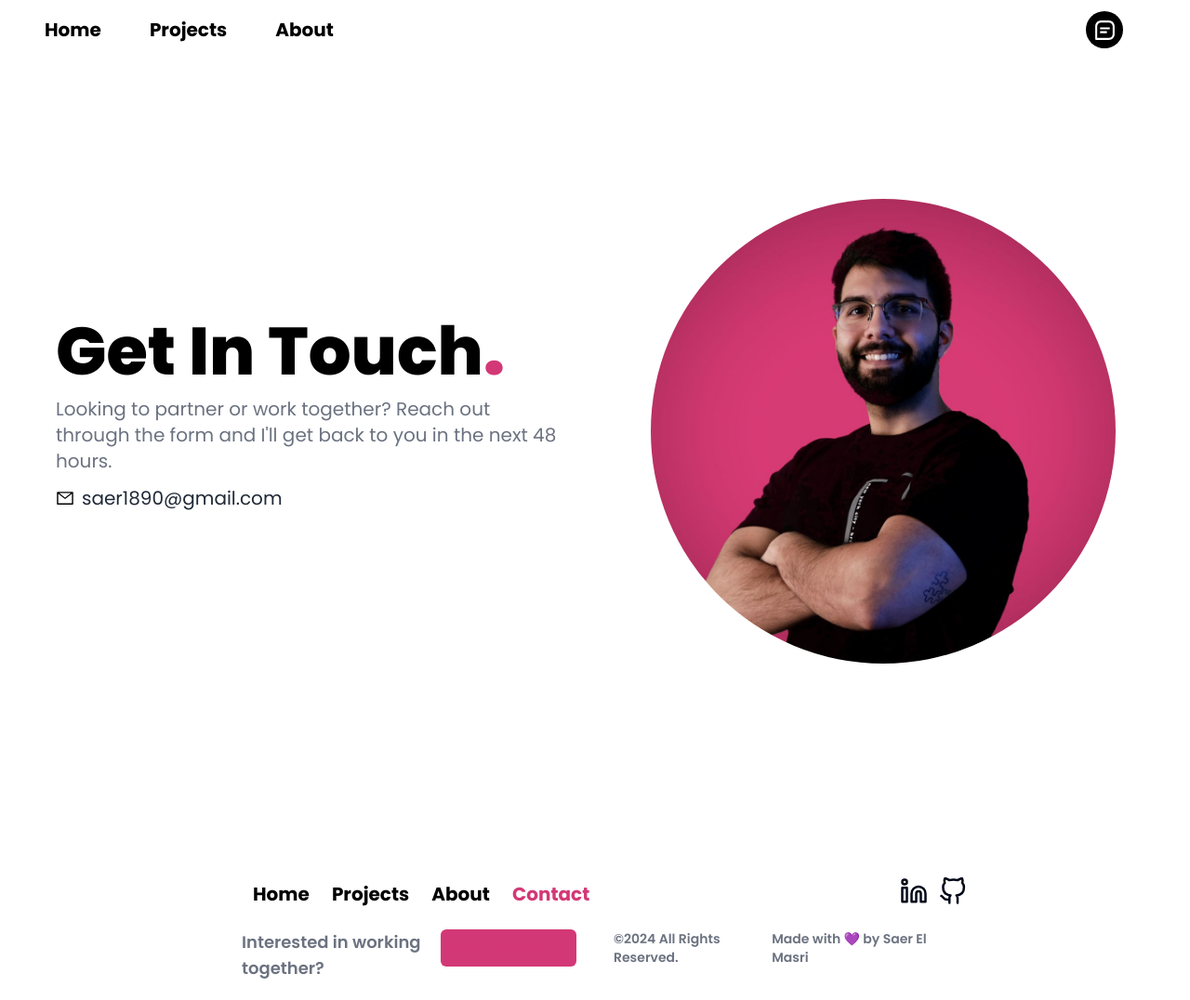
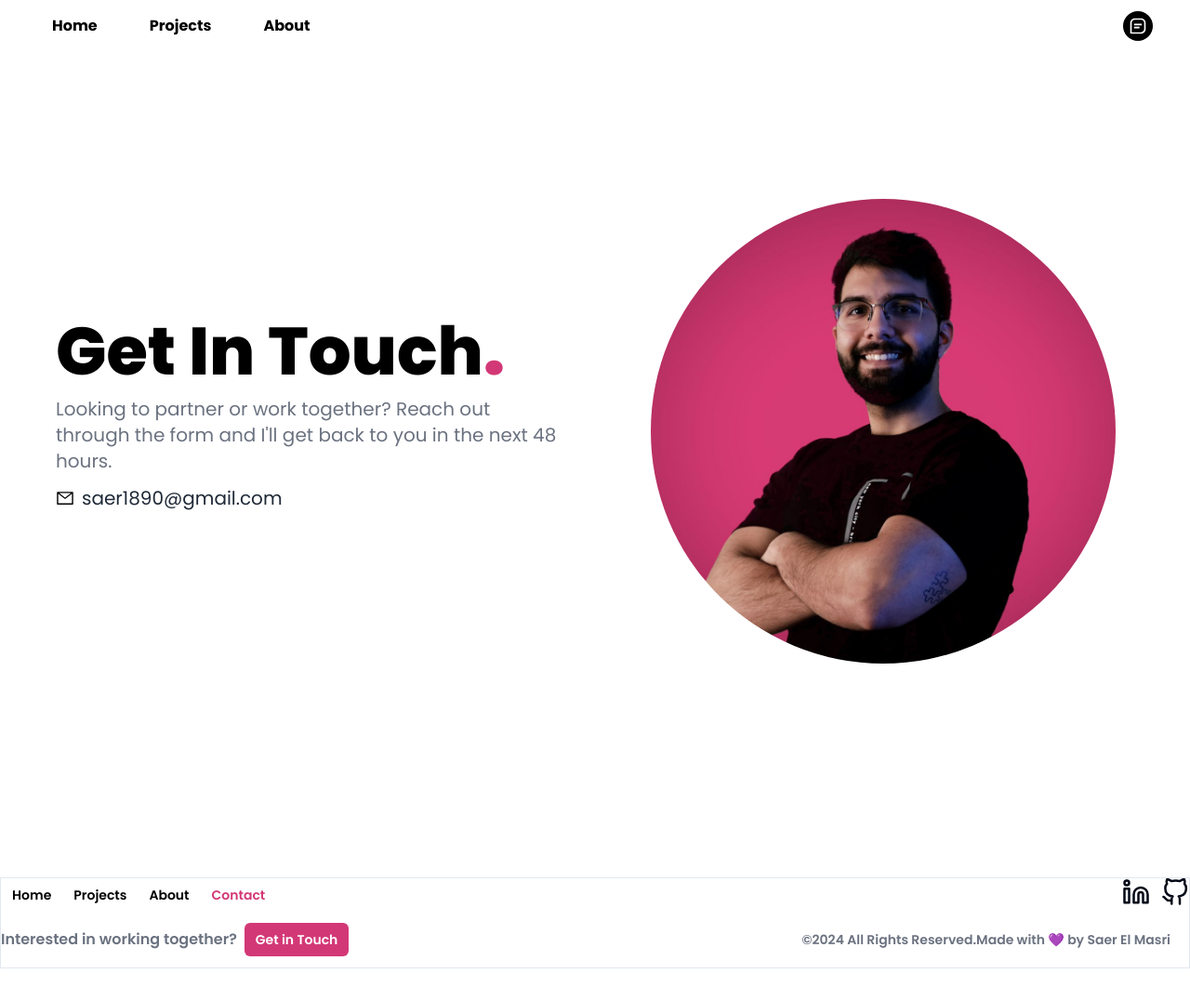
Before and after one commit to saerelmasri/portfolio-website, a Next.js app: page /contact in a window 1280 px wide. Shown: the whole page at 93% size. After the commit the page ends 1042 px from the top, so only its background shows below. Built offline with nearby package versions, Linux system fonts and the light colour scheme.

Commit message:
Font-size improvements

```diff
--- a/components/Button.tsx
+++ b/components/Button.tsx
@@ -16,8 +16,6 @@ type ButtonProp = {
 function ButtonCustom({ title, path, variant, size, sx }: ButtonProp) {
   const pathname = usePathname();
   const isActive = path === pathname;
-
-  const baseClasses = "text-xl font-bold hover:text-primary";
   const variantClasses = variant === "default" ? "hover:text-white" : "";
   const activeClasses = isActive ? "text-primary" : "text-black";
   const customClasses = sx ? sx : "";
@@ -26,7 +24,7 @@ function ButtonCustom({ title, path, variant, size, sx }: ButtonProp) {
     <Button
       variant={variant}
       size={size ? size : "default"}
-      className={`${baseClasses} ${variantClasses} ${activeClasses} ${customClasses}`}
+      className={`hover:text-primary ${variantClasses} ${activeClasses} ${customClasses}`}
     >
       <Link href={path ? path : ""}>{title}</Link>
     </Button>
--- a/components/Experience/Experience.tsx
+++ b/components/Experience/Experience.tsx
@@ -16,11 +16,11 @@ function Experience({
   return (
     <div className="flex flex-col md:flex-row">
       <div className="w-full md:w-3/4 p-4">
-        <h4 className="text-2xl font-bold text-black">{position} <strong className="text-primary">@{company}</strong></h4>
+        <h4 className="text-xl font-bold text-black">{position} <strong className="text-primary">@{company}</strong></h4>
         <p className="text-sm text-gray-600">{duration}</p>
-        <ul className="list-disc list-outside mt-2 space-y-3">
+        <ul className="list-disc list-outside mt-3 space-y-1">
           {responsibilities.map((item, index) => (
-            <li key={index} className="text-gray-800 text-xl">
+            <li key={index} className="text-gray-800 text-lg">
               {item}
             </li>
           ))}
--- a/components/Experience/Resume.tsx
+++ b/components/Experience/Resume.tsx
@@ -37,11 +37,11 @@ function Resume() {
   const [selectedCompany, setSelectedCompany] = useState<Company>(companies[0]);
   return (
     <div className="flex flex-col md:flex-row">
-      <div className="w-full md:w-1/4 p-4">
+      <div className="w-full md:w-1/4">
         {companies.map((company) => (
           <button
             key={company.name}
-            className={`text-2xl block w-full text-left p-2 ${
+            className={`text-xl block w-full text-left p-2 ${
               selectedCompany.name === company.name
                 ? "text-primary font-bold"
                 : "text-gray-600"
@@ -52,7 +52,7 @@ function Resume() {
           </button>
         ))}
       </div>
-      <div className="w-full md:w-3/4 p-4">
+      <div className="w-full md:w-3/4">
         <Experience
           company={selectedCompany.name}
           position={selectedCompany.position}
--- a/components/Footer.tsx
+++ b/components/Footer.tsx
@@ -6,22 +6,24 @@ function Footer() {
   const date = new Date();
   const year = date.getFullYear();
   return (
-    <footer className="px-5 xl:px-60 lg:px-40 md:px-20 mt-10 md:mt-20">
+    <footer className="border mt-10 md:mt-20">
       <div className="flex justify-between flex-wrap md:flex-no-wrap">
-        <div className="flex justify-between md:justify-start flex-col items-start md:flex-row md:pl-5 mb-5 md:mb-0">
-          <ButtonCustom title="Home" variant="link" size="sm" path="/" />
+        <div className="flex justify-between md:justify-start flex-col items-start md:flex-row">
+          <ButtonCustom title="Home" variant="link" size="sm" path="/" sx={"font-semibold"}/>
           <ButtonCustom
             title="Projects"
             variant="link"
             size="sm"
             path="/projects"
+            sx={"font-semibold"}
           />
-          <ButtonCustom title="About" variant="link" size="sm" path="/about" />
+          <ButtonCustom title="About" variant="link" size="sm" path="/about" sx={"font-semibold"}/>
           <ButtonCustom
             title="Contact"
             variant="link"
             size="sm"
             path="/contact"
+            sx={"font-semibold"}
           />
         </div>
         <div className="flex space-x-3 p-5 md:p-0">
@@ -42,16 +44,17 @@ function Footer() {
         </div>
       </div>
       <div className="flex flex-col md:flex-row md:justify-between">
-        <div className="flex flex-col md:flex-row md:w-1/2 p-5">
-          <h4 className="text-lg font-semibold text-gray-500">
+        <div className="flex flex-col md:flex-row md:w-1/2 items-center space-x-2">
+          <h4 className="text-base font-semibold text-gray-500">
             Interested in working together?
           </h4>
           <ButtonCustom
-            title="Get in Touch"
-            path="/contact"
-            variant={"default"}
-            sx={"mt-3 md:mt-0 md:ml-5 text-sm md:text-lg"}
-          />
+              title="Get in Touch"
+              path="/contact"
+              variant={"default"}
+              size={"sm"}
+              sx={"text-white text-sm font-semibold"}
+            />
         </div>
         <div className="flex flex-col md:flex-row md:w-1/2 p-5 md:justify-end">
           <h4 className="text-sm font-semibold text-gray-500">
--- a/components/NavBar.tsx
+++ b/components/NavBar.tsx
@@ -13,16 +13,16 @@ function NavBar() {
   };
 
   return (
-    <nav className="top-0 bg-white fixed w-full h-14 flex justify-between items-center p-8 z-10">
-      <div className="hidden lg:flex space-x-5">
-        <ButtonCustom title="Home" path="/" variant={"link"} />
-        <ButtonCustom title="Projects" path="/projects" variant={"link"} />
-        <ButtonCustom title="About" path="/about" variant={"link"} />
+    <nav className="top-0 bg-white fixed w-full h-14 flex justify-between items-center  z-10">
+      <div className="hidden lg:flex space-x-6 pl-10">
+        <ButtonCustom title="Home" path="/" variant={"link"} sx={"text-base font-bold"} />
+        <ButtonCustom title="Projects" path="/projects" variant={"link"} sx={"text-base font-bold"}/>
+        <ButtonCustom title="About" path="/about" variant={"link"} sx={"text-base font-bold"}/>
       </div>
       <div className="flex items-center ml-auto">
         <Link href="/contact">
-          <button className="flex items-center justify-center w-10 h-10 rounded-full bg-black text-white hover:opacity-75 m-10 hidden lg:flex">
-            <BiMessageSquareDetail size={25} />
+          <button className="items-center justify-center w-8 h-8 rounded-full bg-black text-white hover:opacity-75 m-10 hidden lg:flex">
+            <BiMessageSquareDetail size={20} />
           </button>
         </Link>
         <button onClick={toggleMenu} className="lg:hidden ml-4">
--- a/components/ProjectCard.tsx
+++ b/components/ProjectCard.tsx
@@ -24,17 +24,17 @@ function ProjectCard({
   return (
     <div className={`space-y-3 ${sxCard}`}>
       <div
-        className={`w-full h-[350px] mb-10 rounded-3xl bg-cover bg-center bg-projects flex justify-center items-center`}
+        className={`w-full h-[300px] mb-10 rounded-3xl bg-cover bg-center bg-projects flex justify-center items-center`}
       >
         <div
-          className="w-[90%] h-[300px] rounded bg-cover bg-center"
+          className="w-[90%] h-[250px] rounded bg-cover bg-center"
           style={{ backgroundImage: `url(${backgroundProject})` }}
         />
       </div>
       {path ? (
         isInternalLink ? (
           <Link href={path} passHref>
-            <h4 className="text-2xl font-bold hover:underline hover:cursor-pointer">
+            <h4 className="text-lg font-bold hover:underline hover:cursor-pointer">
               {title}
             </h4>
           </Link>
@@ -43,27 +43,27 @@ function ProjectCard({
             href={path}
             target="_blank"
             rel="noopener noreferrer"
-            className="text-2xl font-bold hover:underline hover:cursor-pointer"
+            className="text-lg font-bold hover:underline hover:cursor-pointer"
           >
             {title}
           </a>
         )
       ) : (
-        <h4 className="text-2xl font-bold">{title}</h4>
+        <h4 className="text-lg font-bold">{title}</h4>
       )}
       <div className=" w-full">
         <div className="flex flex-wrap gap-3">
           {skills.map((skill, index) => (
             <Badge
               key={index}
-              className="h-[40px] flex justify-center items-center rounded-xl text-center text-sm hover:bg-primary"
+              className="p-1.5 flex justify-center items-center rounded-lg text-center text-xs hover:bg-primary"
             >
               {skill}
             </Badge>
           ))}
         </div>
       </div>
-      <h4 className="text-lg font-semibold text-gray-500">{description}</h4>
+      <h4 className="text-base font-semibold text-gray-500">{description}</h4>
     </div>
   );
 }
--- a/components/Skills.tsx
+++ b/components/Skills.tsx
@@ -8,10 +8,10 @@ type SkillsProp = {
 
 function Skills({ title, skillsCollection }: SkillsProp) {
   return (
-    <div className="w-full space-y-5">
-      <h2 className="text-black text-2xl font-extrabold">{title}</h2>
+    <div className="w-full space-y-2">
+      <h2 className="text-black text-lg font-extrabold">{title}</h2>
 
-      <ul className="text-gray-500 font-medium text-lg">
+      <ul className="text-gray-500 font-medium text-base">
         {skillsCollection.map((item, index) => (
           <li key={index}>{item}</li>
         ))}
```
Also changed, not shown: app/page.tsx (+24 -24 lines), 1 other file (tests, documents, lock files or other folders).
